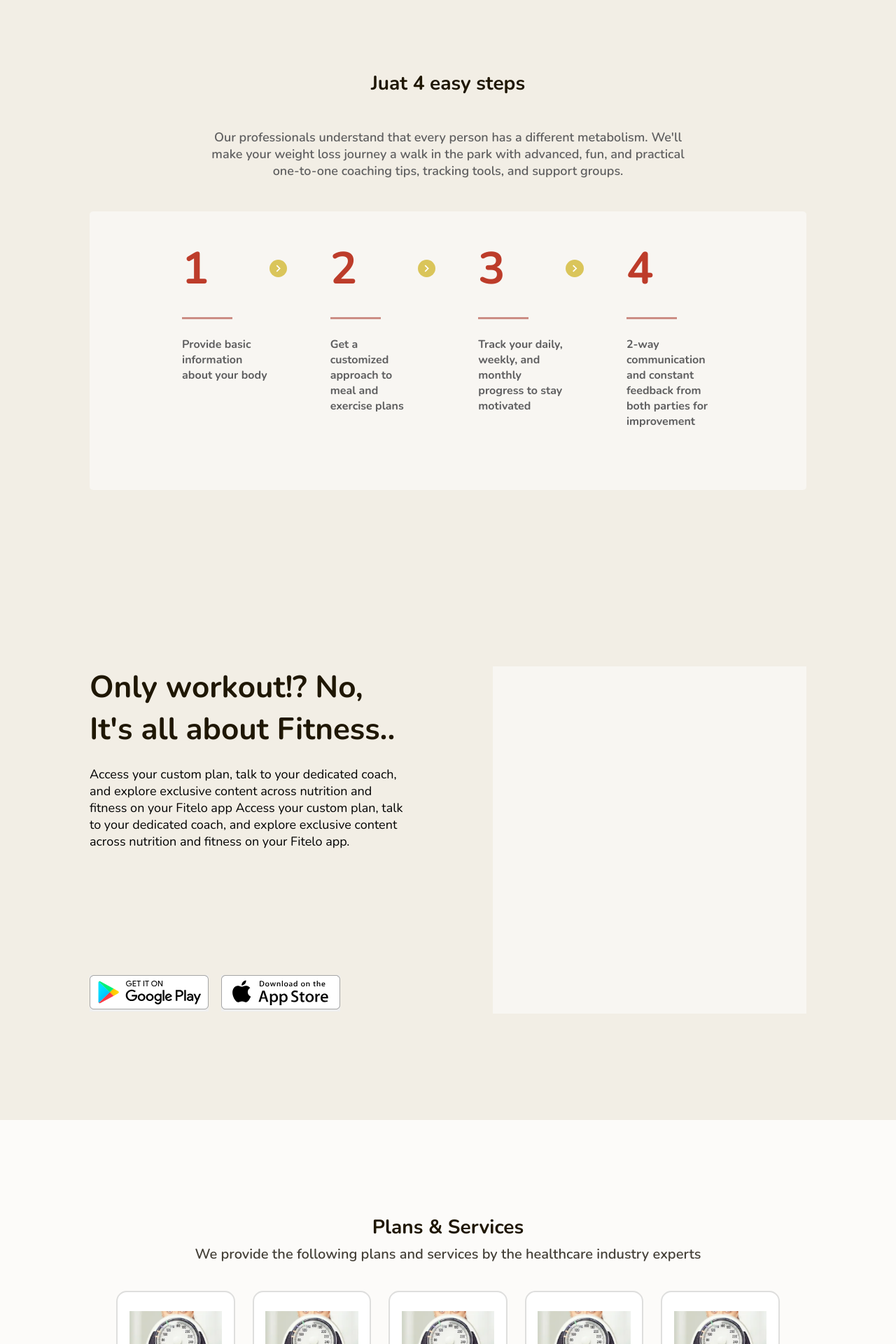
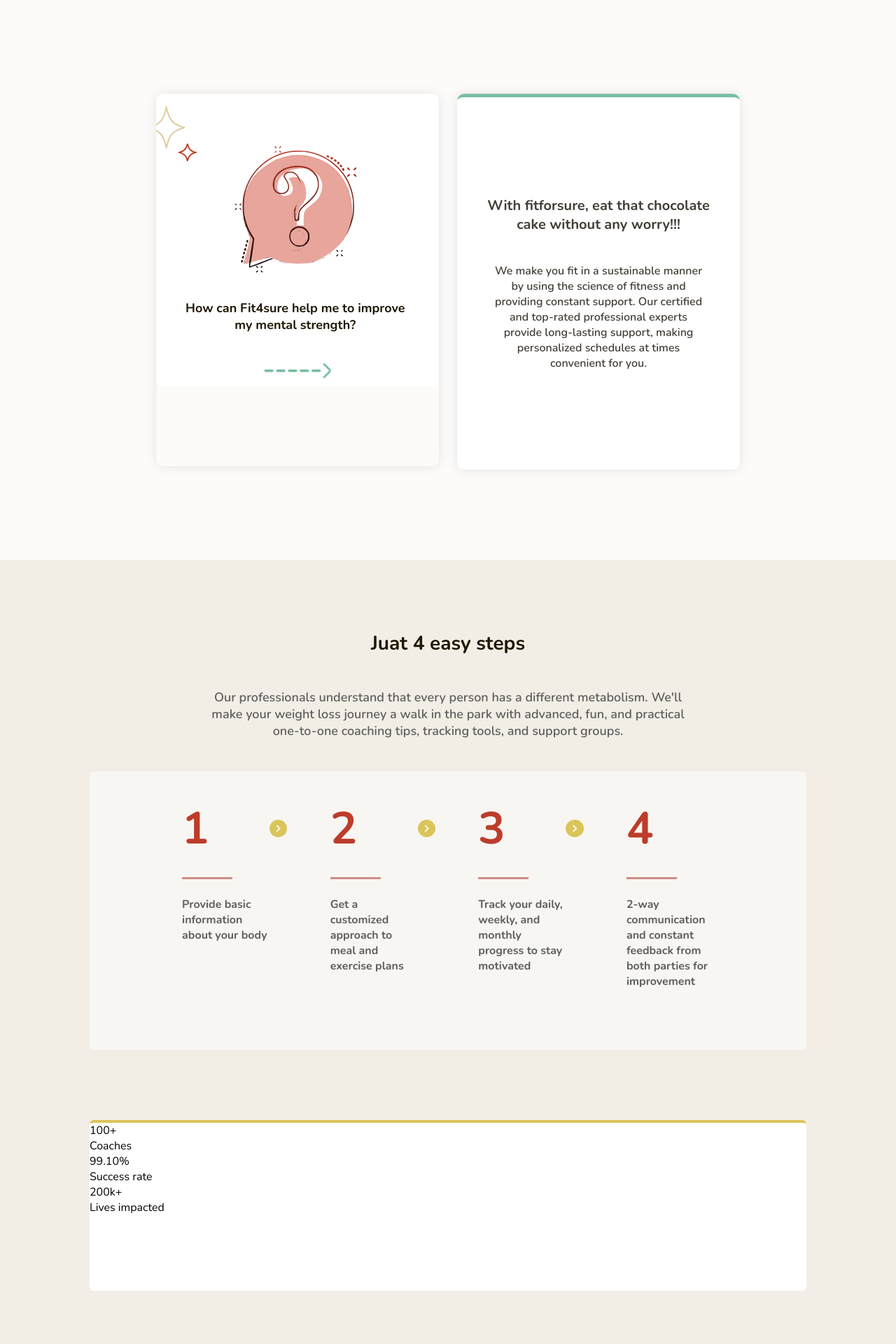
Before and after one commit to Shrey1012/fit4sure, a React (Create React App) app: page / in a window 1280 px wide. Shown: the part 1600-3520 px from the top of the page at 70% size. Built offline with nearby package versions, Linux system fonts and the light colour scheme.

Commit message:
new changes

```diff
--- /dev/null
+++ b/src/components/Milestone.css
@@ -0,0 +1,14 @@
+ .Milestone-main{
+    height: 30vh;
+    width: 100%;
+    background: #F2EEE5;
+    display: flex;
+    justify-content: center;
+ }
+ .Milestone-box{
+    width: 80%;
+    height: 100%;
+    background-color: white;
+    border-top: solid 4px #DAC55A;
+    border-radius: 6px;
+ }
--- /dev/null
+++ b/src/components/Milestone.jsx
@@ -0,0 +1,29 @@
+import React from 'react'
+import './Milestone.css';
+
+const Milestone = () => {
+  return (
+    <div className='Milestone-main'>
+        <div className='Milestone-box'>
+            <div>
+                <div className='ms-toptxt'>100+</div>
+                <div className='ms-bottomtxt'>Coaches</div>
+            </div>
+            <div>
+                <div className='ms-toptxt'>99.10%</div>
+                <div className='ms-bottomtxt'>Success rate</div>
+            </div>
+            <div>
+                <div className='ms-toptxt'>200k+</div>
+                <div className='ms-bottomtxt'>Lives impacted</div>
+            </div>
+            <div>
+                <div className='ms-toptxt'></div>
+                <div className='ms-bottomtxt'></div>
+            </div>
+        </div>
+    </div>
+  )
+}
+
+export default Milestone
--- a/src/components/Qna.css
+++ b/src/components/Qna.css
@@ -0,0 +1,8 @@
+.qna-main{
+    background-color: #FCFBF9;
+    height: 100vh;
+    width: 100%;
+    display: flex;
+    justify-content: center;
+    align-items: center;
+}
--- a/src/components/Qna.jsx
+++ b/src/components/Qna.jsx
@@ -1,14 +1,23 @@
 import React from 'react'
 import './Qna.css';
-import Ask from '../assets/Ask.svg';
+import { qnadata } from '../data'
+import QnaCard from './QnaCard'
 
 const Qna = () => {
   return (
     <div className='qna-main'>
-        <div className='qna-left'></div>
-        <div className='qna-right'>
-          {/* <img src={Ask} alt="img" /> */}
-        </div>
+      <div className='all-qna'></div>
+      {
+        qnadata.map((qnadata) => (
+
+          <QnaCard
+            key={qnadata.id}
+            Qna_Question={qnadata.Qna_Question}
+            Qna_Answer_title={qnadata.Qna_Answer_title}
+            Qna_Answer_para={qnadata.Qna_Answer_para}
+          />
+        ))
+      }
     </div>
   )
 }
--- /dev/null
+++ b/src/components/QnaCard.css
@@ -0,0 +1,69 @@
+.Qna-card{
+    width: 70%;
+    height: 66.5%;
+    display: flex;
+    justify-content: center;
+    align-items: flex-start;
+    gap: 3%;
+}
+.Qna-card-left{
+    padding: 0;
+    width: 45%;
+    height: 100%;
+    display: flex;
+    justify-content: flex-start;
+    align-items: flex-start;
+    border-radius: 10px;
+    box-shadow: 0px 0px 15px 0px #0000001A;
+
+}
+.Qna-card-left img{
+    width: 100%;
+
+}
+.Qna-card-right{
+    width: 45%;
+    height: 100%;
+
+    display: flex;
+    flex-direction: column;
+    justify-content: center;
+    align-items: center;
+    gap: 8%;
+
+    background-color: white;
+    border-radius: 10px;
+    box-shadow: 0px 0px 15px 0px #0000001A;
+    border-top: solid 5px #77BFA1;
+}
+
+.Qna-left-txt{
+    position: absolute;
+    padding-left: 3%;
+    padding-top: 23%;
+    width: 25%;
+    text-align: center;
+    font-size: 18px;
+    font-weight: 700;
+    color: #1F1704;
+}
+.Qna-right-txt1{
+    font-family: Nunito;
+    width: 80%;
+    font-size: 20px;
+    font-weight: 700;
+    letter-spacing: 0em;
+    text-align: center;
+    color: #433F37;
+
+}
+.Qna-right-txt2{
+    font-family: Nunito;
+    width: 75%;
+    font-size: 16px;
+    font-weight: 600;
+    letter-spacing: 0em;
+    text-align: center;
+    color: #433F37;
+
+}
--- /dev/null
+++ b/src/components/QnaCard.jsx
@@ -0,0 +1,20 @@
+import React from 'react';
+import './QnaCard.css';
+import QandAimg from "../assets/QandAimg.svg";
+
+const QnaCard = ({Qna_Question, Qna_Answer_title, Qna_Answer_para}) => {
+  return (
+    <div className='Qna-card'>
+        <div className='Qna-card-left'>
+            <img src={QandAimg} alt="ask" />
+            <div className='Qna-left-txt'>{Qna_Question}</div>
+        </div>
+        <div className='Qna-card-right'>
+            <div className='Qna-right-txt1'>{Qna_Answer_title}</div>
+            <div className='Qna-right-txt2'>{Qna_Answer_para}</div>
+        </div>
+    </div>
+  )
+}
+
+export default QnaCard
--- a/src/components/index.js
+++ b/src/components/index.js
@@ -9,6 +9,7 @@
 import Steps from './Steps';
 import Download from './Download';
 import Faq from './Faq';
+import Milestone from './Milestone';
 
 export {
     Navbar,
@@ -21,5 +22,6 @@
     Stories,
     Steps,
     Download,
-    Faq
+    Faq,
+    Milestone
 };
--- a/src/data.js
+++ b/src/data.js
@@ -145,5 +145,38 @@
         Faq_Question : "How can Fit4sure help me to improve my mental strength?",
         Faq_Answer : "Lorem ipsum dolor sit amet. Qui consequatur eveniet et dolor mollitia aut internos totam ut quia quidem. Sed internos voluptas eum quidem consequuntur et itaque labore in porro commodi.",
         open : false
+    },
+    {
+        id:4,
+        Faq_Question : "How can Fit4sure help me to improve my mental strength?",
+        Faq_Answer : "Lorem ipsum dolor sit amet. Qui consequatur eveniet et dolor mollitia aut internos totam ut quia quidem. Sed internos voluptas eum quidem consequuntur et itaque labore in porro commodi.",
+        open : false
+    },
+    {
+        id:5,
+        Faq_Question : "How can Fit4sure help me to improve my mental strength?",
+        Faq_Answer : "Lorem ipsum dolor sit amet. Qui consequatur eveniet et dolor mollitia aut internos totam ut quia quidem. Sed internos voluptas eum quidem consequuntur et itaque labore in porro commodi.",
+        open : false
+    },
+    {
+        id:6,
+        Faq_Question : "How can Fit4sure help me to improve my mental strength?",
+        Faq_Answer : "Lorem ipsum dolor sit amet. Qui consequatur eveniet et dolor mollitia aut internos totam ut quia quidem. Sed internos voluptas eum quidem consequuntur et itaque labore in porro commodi.",
+        open : false
+    },
+    {
+        id:7,
+        Faq_Question : "How can Fit4sure help me to improve my mental strength?",
+        Faq_Answer : "Lorem ipsum dolor sit amet. Qui consequatur eveniet et dolor mollitia aut internos totam ut quia quidem. Sed internos voluptas eum quidem consequuntur et itaque labore in porro commodi.",
+        open : false
     }
 ]
+
+export const qnadata = [
+    {
+        id:1,
+        Qna_Question : "How can Fit4sure help me to improve my mental strength?",
+        Qna_Answer_title : "With fitforsure, eat that chocolate cake without any worry!!!",
+        Qna_Answer_para : "We make you fit in a sustainable manner by using the science of fitness and providing constant support. Our certified and top-rated professional experts provide long-lasting support, making personalized schedules at times convenient for you.",
+    }
+]
--- a/src/pages/Home.jsx
+++ b/src/pages/Home.jsx
@@ -1,5 +1,5 @@
 import React from 'react'
-import {Hero, Features, Stories, Services, Steps, Qna, Download, Faq, Queries} from '../components'
+import {Hero, Features, Stories, Services, Steps, Qna, Download, Faq, Queries, Milestone} from '../components'
 
 const Home = () => {
   return (
@@ -8,6 +8,7 @@
     <Features/>
     <Qna/>
     <Steps/>
+    <Milestone/>
     <Download/>
     <Services/>
     <Stories/>
```
Also changed, not shown: src/assets/QandAimg.svg, src/components/Steps.jsx (line endings or trailing spaces).
